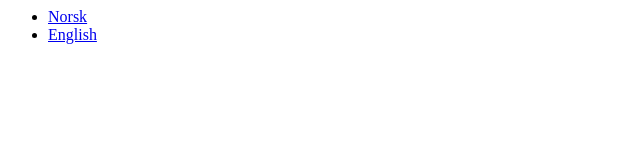
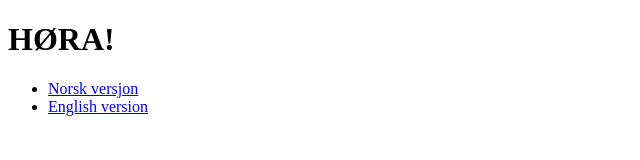
Before and after one commit to leftieFriele/hoera, a plain HTML site: page index.html in a window 1280 px wide. Shown: the whole page, without its empty margins (0-640 px from the left). Drawn offline with Linux system fonts and the light colour scheme.

Commit message:
made it nicer

```diff
--- a/index.html
+++ b/index.html
@@ -1,4 +1,13 @@
-<ul>
-  <li><a href="norwegian">Norsk</a></li>
-  <li><a href="english">English</a></li>
-</ul>
+<!DOCTYPE html>
+<html>
+  <head>
+    <title>HØRA! the guarnteed method for a better life and less meetings</title>
+  </head>
+  <body>
+    <h1>HØRA!</h1>
+    <ul>
+      <li><a href="norwegian">Norsk versjon</a></li>
+      <li><a href="english">English version</a></li>
+    </ul>
+  </body>
+</html>
```
